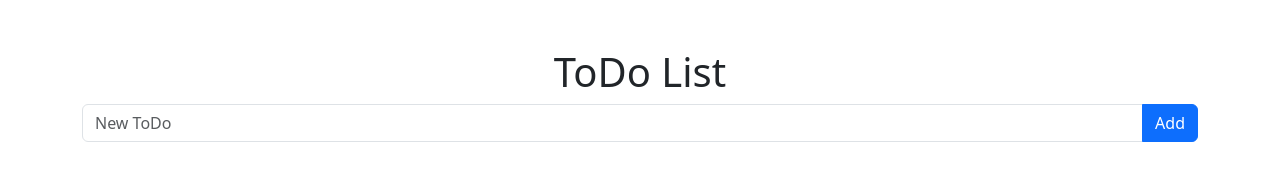
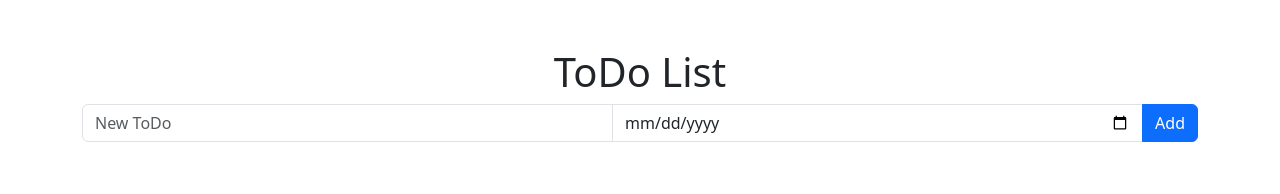
Before and after one commit to su1415/todo_app, a React (Create React App) app: page / in a window 1280 px wide. Shown: the top 194 px of the page. Built offline with nearby package versions, Linux system fonts and the light colour scheme.

Commit message:
feat: 期限を追加

```diff
--- a/src/App.js
+++ b/src/App.js
@@ -5,6 +5,7 @@ import 'bootstrap/dist/css/bootstrap.min.css';
 function App() {
   const [todos, setTodos] = useState(loadTodosFromLocalStorage());
   const [newTodoText, setNewTodoText] = useState("");
+  const [newTodoDueDate, setNewTodoDueDate] = useState("");
   const [editTodo, setEditTodo] = useState(null);
 
   useEffect(() => {
@@ -12,9 +13,10 @@ function App() {
   }, [todos]);
 
   const handleAddTodo = () => {
-    if ( newTodoText.trim() !== "" ) {
-      setTodos([...todos, { id: Date.now(), text: newTodoText, completed: false }]);
+    if ( newTodoText.trim() !== "" && newTodoDueDate.trim() !== "" ) {
+      setTodos([...todos, { id: Date.now(), text: newTodoText, dueDate: newTodoDueDate, completed: false }]);
       setNewTodoText("");
+      setNewTodoDueDate("");
     }
   };
 
@@ -29,7 +31,7 @@ function App() {
   const handleSaveEditTodo = () => {
     setTodos(
       todos.map(todo =>
-        todo.id === editTodo.id ? { ...todo, text: editTodo.text } : todo
+        todo.id === editTodo.id ? { ...todo, text: editTodo.text, dueDate: editTodo.dueDate } : todo
       )
     );
     setEditTodo(null);
@@ -54,6 +56,13 @@ function App() {
           value={ newTodoText }
           onChange={(e) => setNewTodoText(e.target.value) }
         />
+        <input
+          type="date"
+          className="form-control"
+          placeholder="Due Date"
+          value={ newTodoDueDate }
+          onChange={(e) => setNewTodoDueDate(e.target.value) }
+        />
         <button
           className="btn btn-primary"
           onClick={ handleAddTodo }>
@@ -73,6 +82,12 @@ function App() {
             className="form-control mb-2"
             value={ editTodo.text }
             onChange={(e) => setEditTodo({ ...editTodo, text: e.target.value }) }
+          />
+          <input
+            type="date"
+            className="form-control mb-2"
+            value={ editTodo.dueDate }
+            onChange={(e) => setEditTodo({ ...editTodo, dueDate: e.target.value }) }
           />
           <button
             className="btn btn-success me-2"
--- a/src/components/TodoItem.js
+++ b/src/components/TodoItem.js
@@ -10,7 +10,9 @@ function TodoItem({ todo, onEditTodo, onDeleteTodo, onToggleComplete }) {
           checked={ todo.completed }
           onChange={ () => onToggleComplete(todo.id) }
         />
-        <span className={ todo.completed ? "text-decoration-line-through" : "" }>{ todo.text }</span>
+        <span className={ todo.completed ? "text-decoration-line-through" : "" }>
+          { todo.text } - <small>{ todo.dueDate }</small>
+        </span>
       </div>
       <div>
         <button
```
